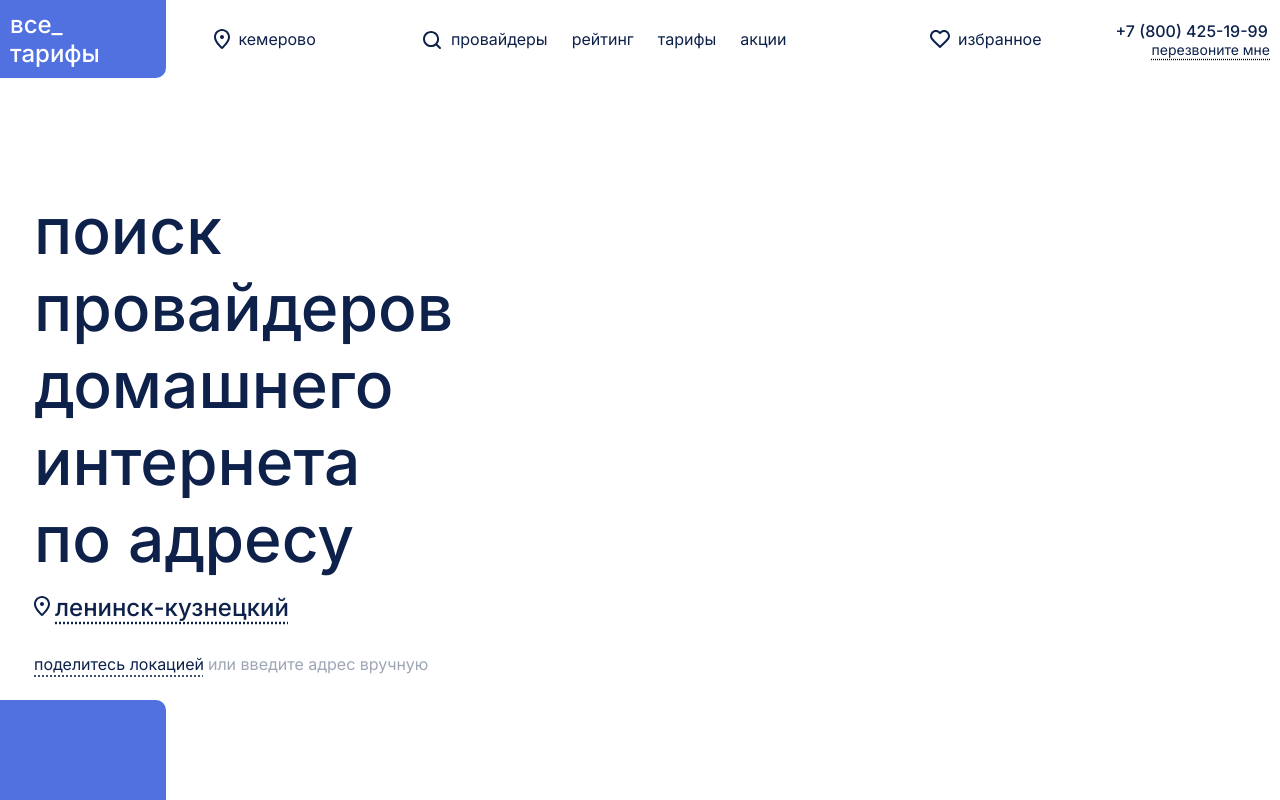
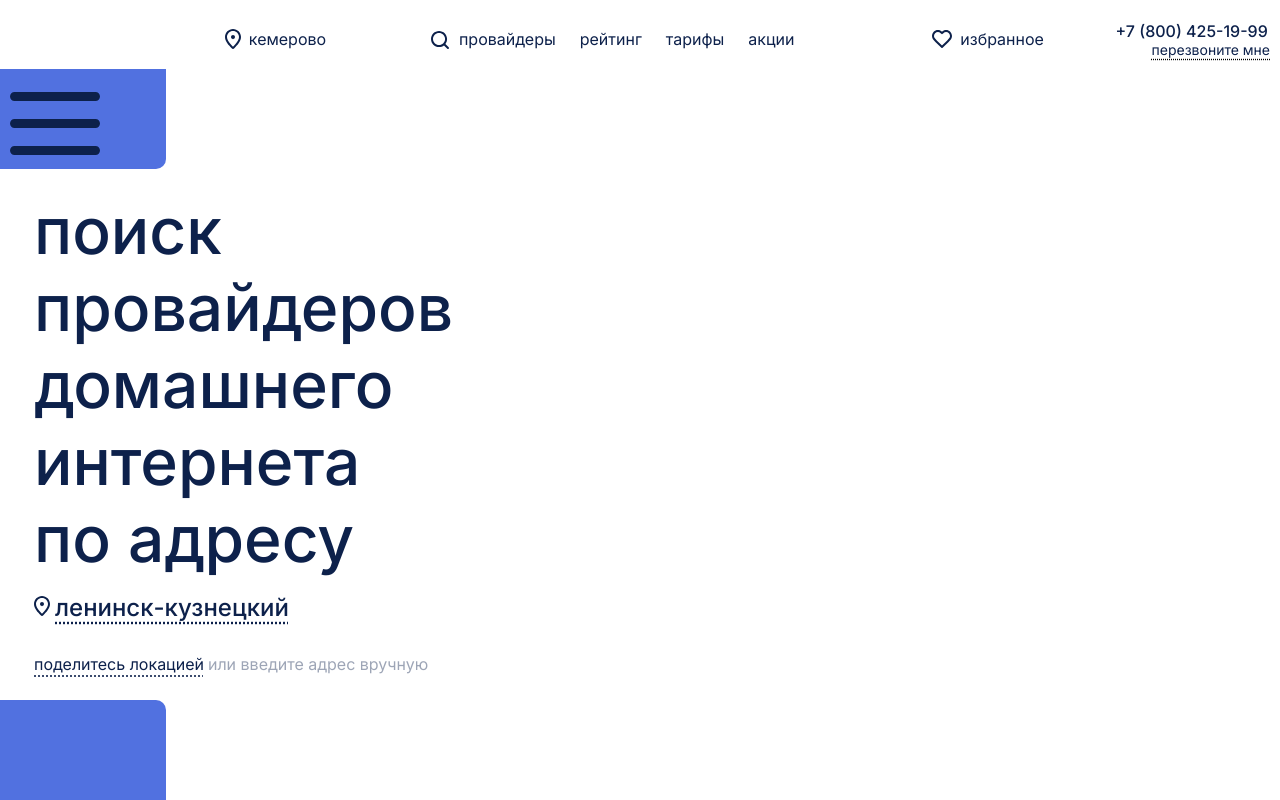
Before and after one commit to Dimension90/app-react, a React (Vite) app: page / in a window 1280 px wide. Shown: the top 800 px of the page. Built offline with nearby package versions, Linux system fonts and the light colour scheme.

Commit message:
burger menu

```diff
--- a/package.json
+++ b/package.json
@@ -12,6 +12,7 @@
   "dependencies": {
     "formik": "^2.4.6",
     "react": "^18.2.0",
+    "react-burger-menu": "^3.0.9",
     "react-dom": "^18.2.0",
     "react-tabs": "^6.0.2",
     "yup": "^1.4.0"
--- a/src/components/Header/Header.jsx
+++ b/src/components/Header/Header.jsx
@@ -1,27 +1,38 @@
+import React, { useState } from "react";
 import Link from "../Link/Link";
+import { slide as Menu } from "react-burger-menu";
+
 import styles from "./Header.module.css";
 
 import union from "../../assets/img/Union.svg";
 import search from "../../assets/img/24px.svg";
 import favorites from "../../assets/img/Union (Stroke) (Stroke).svg";
+import burger from "../../assets/img/burger.svg";
 import background from "../../assets/img/background.svg";
 
 function Header() {
+  const [isMenuOpen, setMenuOpen] = useState(false);
+
+  const toggleMenu = () => {
+    setMenuOpen(!isMenuOpen);
+  };
+
   return (
     <div className={styles.header}>
-      <div className={styles.logo}>
+      <Link to="/">
         <div className={styles.logoBackground}></div>
-        <Link to="/">
+        <div className={styles.logo}>
           все_ <br />
           тарифы
-        </Link>
-      </div>
+        </div>
+      </Link>
       <div className={styles.location}>
         <img src={union} alt="Локация" className={styles.locationLogo} />
         <Link to="/" className={styles.city}>
           кемерово
         </Link>
       </div>
+
       <div className={styles.menu}>
         <div className={styles.searchWrapper}>
           <img src={search} alt="Поиск" className={styles.searchLogo} />
@@ -52,6 +63,33 @@ function Header() {
           </Link>
         </div>
       </div>
+      <Menu
+        isOpen={isMenuOpen}
+        onClose={toggleMenu}
+        customBurgerIcon={<img src={burger} alt="Burger Menu" />}
+      >
+        <Link to="/" onClick={toggleMenu}>
+          провайдеры
+        </Link>
+        <Link to="/" onClick={toggleMenu}>
+          рейтинг
+        </Link>
+        <Link to="/" onClick={toggleMenu}>
+          тарифы
+        </Link>
+        <Link to="/" onClick={toggleMenu}>
+          акции
+        </Link>
+        <Link to="/" onClick={toggleMenu}>
+          избранное
+        </Link>
+        <Link to="/" onClick={toggleMenu}>
+          +7 (800) 425-19-99
+        </Link>
+        <Link to="/" onClick={toggleMenu} className={styles.callLink}>
+          перезвоните мне
+        </Link>
+      </Menu>
     </div>
   );
 }
--- a/src/components/Header/Header.module.css
+++ b/src/components/Header/Header.module.css
@@ -12,12 +12,11 @@
 }
 
 .logo {
-  grid-column: span 2;
   font-size: 24px;
   font-weight: 500;
 }
 
-.logo a {
+.logo {
   color: #ffffff;
 }
 .location {
@@ -133,3 +132,21 @@
   text-underline-offset: 4px;
   text-decoration-color: #0d214b;
 }
+
+@media (max-width: 1194px) {
+  .bm-burger-button {
+    display: block;
+  }
+
+  .header {
+    grid-template-columns: repeat(6, 1fr);
+  }
+
+  .logo,
+  .location,
+  .menu,
+  .favorites,
+  .phone {
+    display: none;
+  }
+}
```
Also changed, not shown: src/assets/img/burger.svg (added), 1 other file (tests, documents, lock files or other folders).
